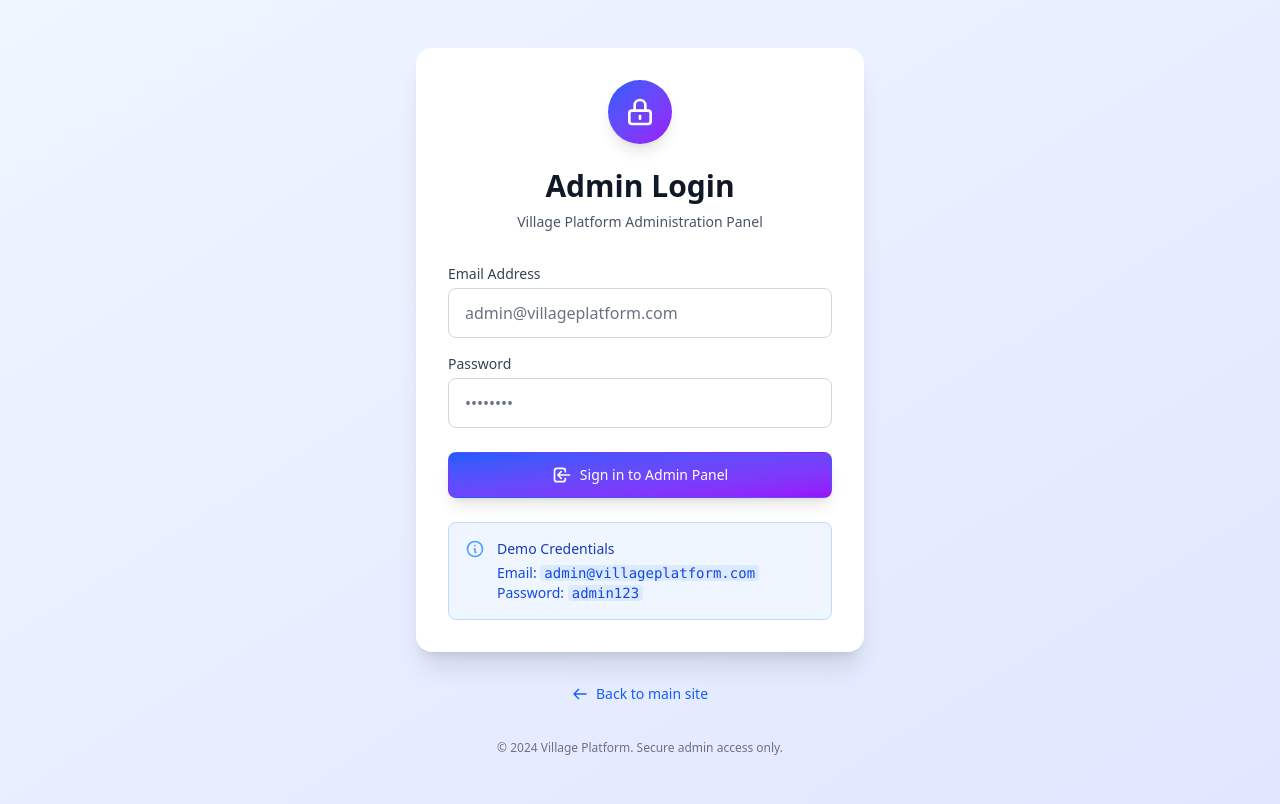
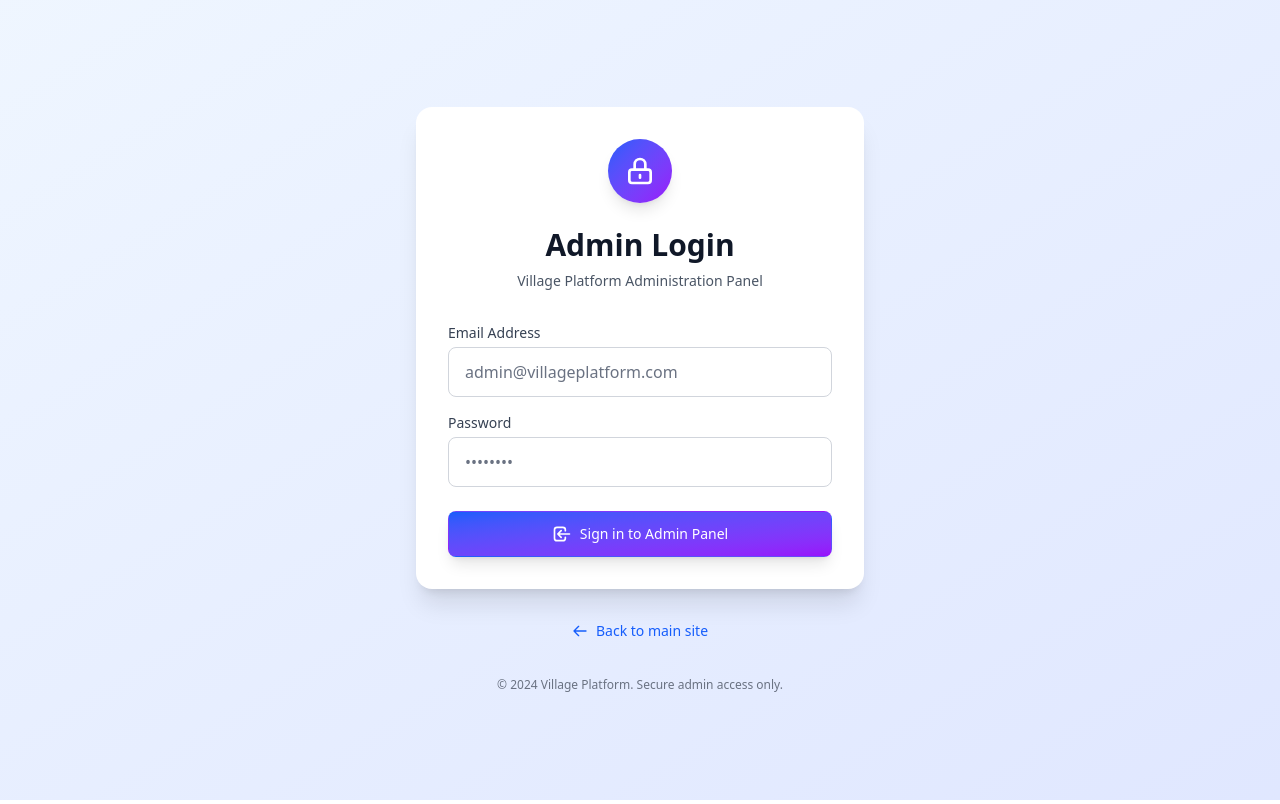
Before and after one commit to Rabul3755/my-village-app, a React (Vite) app in the folder Frontend/: page /admin/login in a window 1280 px wide. Built offline with nearby package versions, Linux system fonts and the light colour scheme; no server answers.

Commit message:
Fix :Changes made in AdminLogin.jsx  File

```diff
--- a/Frontend/src/pages/AdminLogin.jsx
+++ b/Frontend/src/pages/AdminLogin.jsx
@@ -146,7 +146,7 @@
               </button>
             </div>
 
-            <div className="rounded-lg bg-blue-50 border border-blue-200 p-4">
+            {/* <div className="rounded-lg bg-blue-50 border border-blue-200 p-4">
               <div className="flex items-start">
                 <div className="flex-shrink-0">
                   <svg className="h-5 w-5 text-blue-400" fill="none" stroke="currentColor" viewBox="0 0 24 24">
@@ -163,7 +163,7 @@
                   </div>
                 </div>
               </div>
-            </div>
+            </div> */}
           </form>
         </div>
 
```
